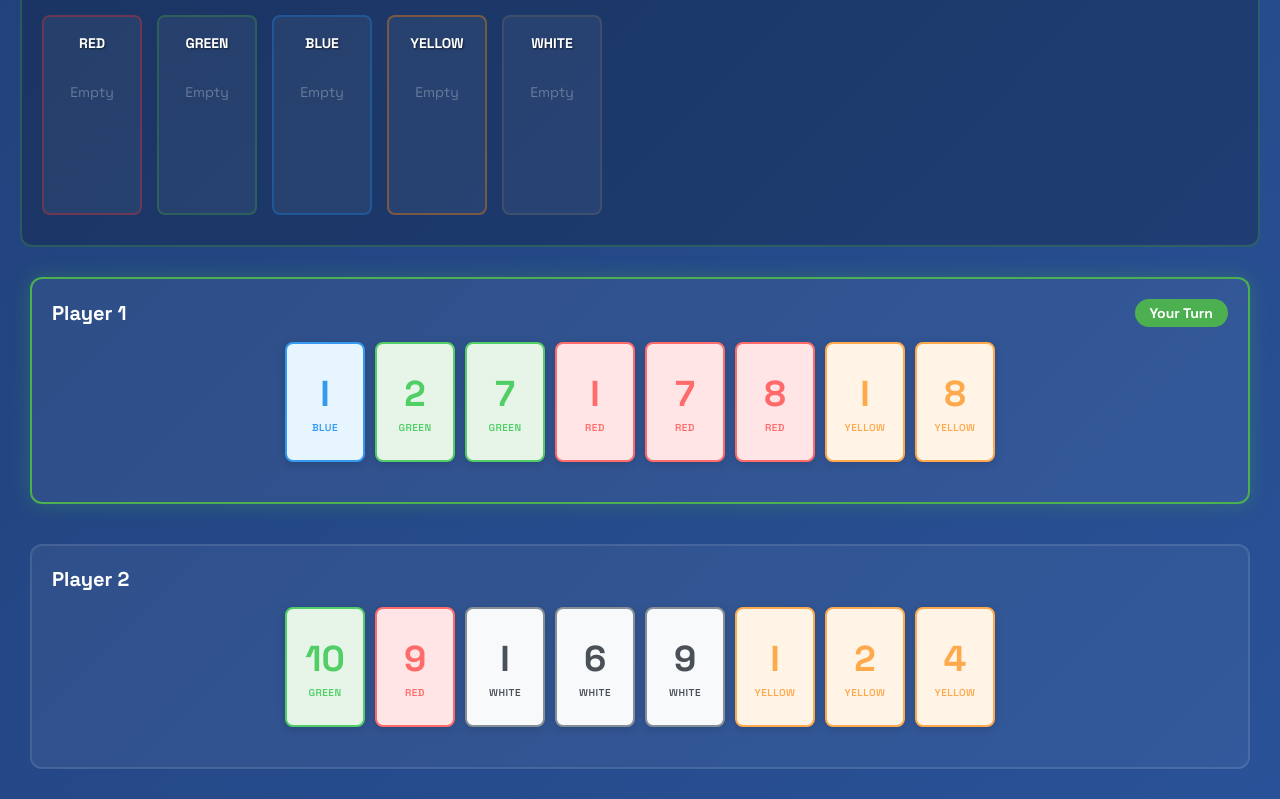
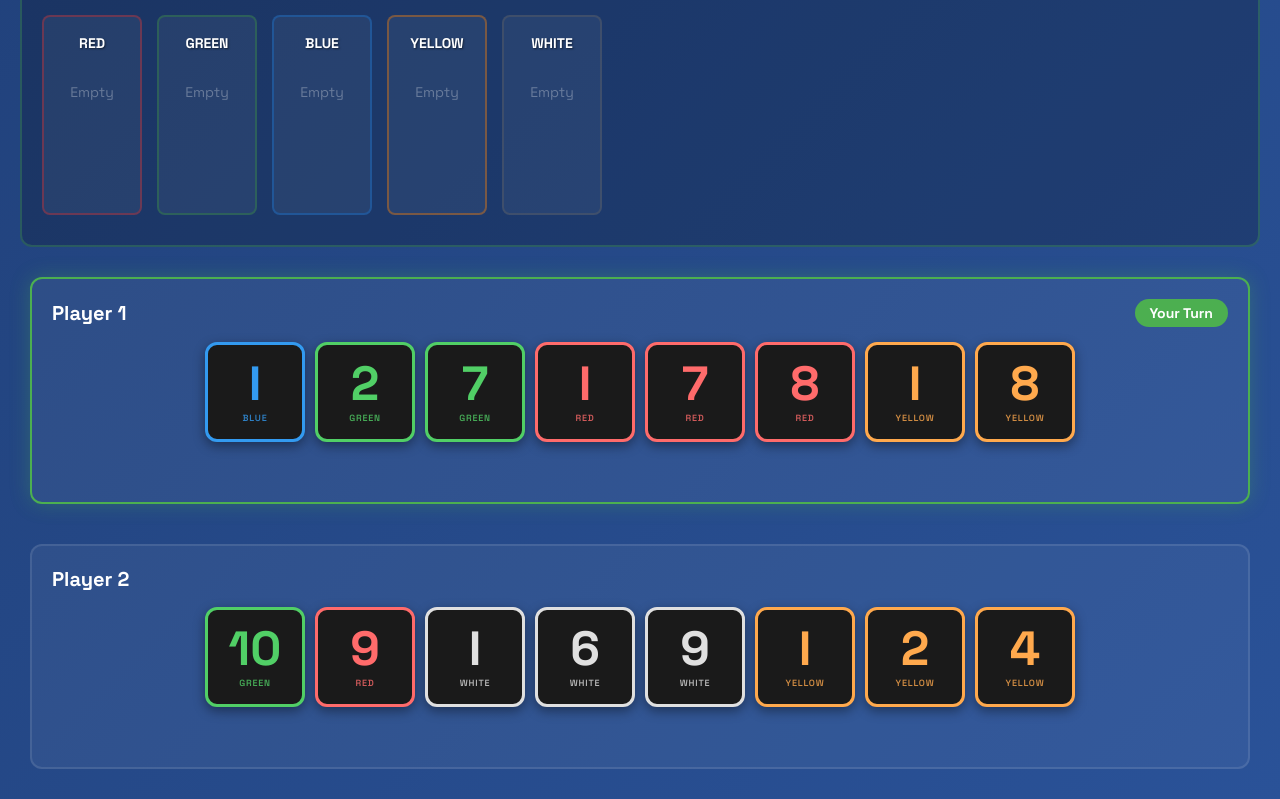
Before and after one commit to wolvesatmydoor/gametable, a React (Vite) app: page / in a window 1280 px wide. Shown: the part 821-1620 px from the top of the page. Built offline with nearby package versions, Linux system fonts and the light colour scheme.

Commit message:
Redesign cards to match Figma: square shape, black background, colored borders
Co-authored-by: wolvesatmydoor <65928230+wolvesatmydoor@users.noreply.github.com>

```diff
--- a/src/components/lostcities/Card.css
+++ b/src/components/lostcities/Card.css
@@ -1,17 +1,17 @@
 .card {
-  width: 80px;
-  height: 120px;
-  border-radius: 8px;
+  width: 100px;
+  height: 100px;
+  border-radius: 12px;
   display: flex;
   flex-direction: column;
   align-items: center;
   justify-content: center;
   cursor: pointer;
   position: relative;
-  box-shadow: 0 2px 8px rgba(0, 0, 0, 0.15);
+  box-shadow: 0 4px 12px rgba(0, 0, 0, 0.4);
   transition: transform 0.2s, box-shadow 0.2s;
-  border: 2px solid;
-  background-color: #fff;
+  border: 3px solid;
+  background-color: #1a1a1a;
   user-select: none;
   font-family: 'Space Grotesk', sans-serif;
 }
@@ -21,8 +21,8 @@
 }
 
 .card:hover {
-  transform: translateY(-5px);
-  box-shadow: 0 4px 12px rgba(0, 0, 0, 0.25);
+  transform: translateY(-5px) scale(1.05);
+  box-shadow: 0 6px 20px rgba(0, 0, 0, 0.5);
 }
 
 .card.dragging {
@@ -30,24 +30,27 @@
 }
 
 .card-value {
-  font-size: 36px;
+  font-size: 48px;
   font-weight: 700;
-  margin-bottom: 4px;
+  margin-bottom: 0;
   font-family: 'Space Grotesk', sans-serif;
+  line-height: 1;
 }
 
 .card-suit {
-  font-size: 10px;
+  font-size: 9px;
   font-weight: 600;
   text-transform: uppercase;
-  letter-spacing: 0.5px;
+  letter-spacing: 0.8px;
   font-family: 'Space Grotesk', sans-serif;
+  opacity: 0.8;
+  margin-top: 4px;
 }
 
-/* Suit colors matching Figma design */
+/* Suit colors matching Figma design - Black cards with colored borders and text */
 .card-red {
   border-color: #FF6B6B;
-  background: #FFE5E5;
+  background: #1a1a1a;
 }
 
 .card-red .card-value,
@@ -57,7 +60,7 @@
 
 .card-green {
   border-color: #51CF66;
-  background: #E7F5E9;
+  background: #1a1a1a;
 }
 
 .card-green .card-value,
@@ -67,7 +70,7 @@
 
 .card-blue {
   border-color: #339AF0;
-  background: #E7F5FF;
+  background: #1a1a1a;
 }
 
 .card-blue .card-value,
@@ -77,7 +80,7 @@
 
 .card-yellow {
   border-color: #FFA94D;
-  background: #FFF4E6;
+  background: #1a1a1a;
 }
 
 .card-yellow .card-value,
@@ -86,11 +89,11 @@
 }
 
 .card-white {
-  border-color: #868E96;
-  background: #F8F9FA;
+  border-color: #E0E0E0;
+  background: #1a1a1a;
 }
 
 .card-white .card-value,
 .card-white .card-suit {
-  color: #495057;
+  color: #E0E0E0;
 }
```
